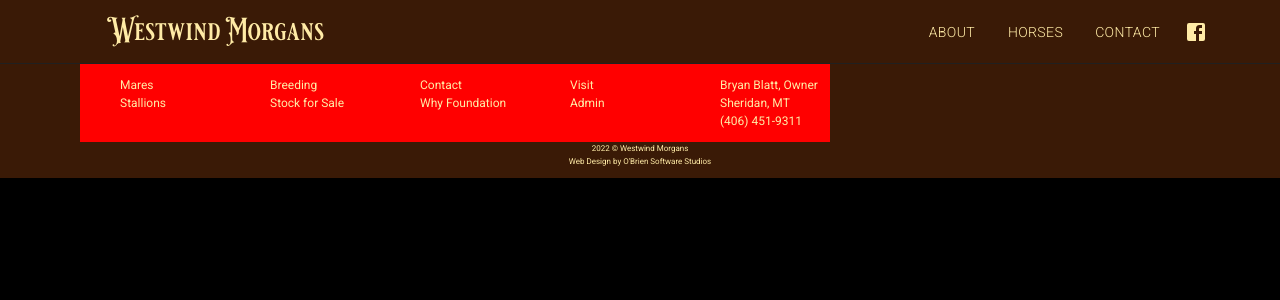
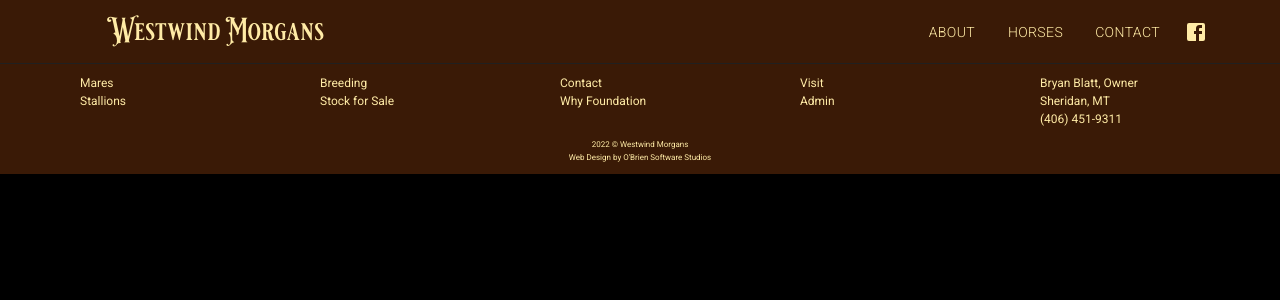
Before and after one commit to whoguy24/westwind-morgans, a React (Create React App) app: page /#/login in a window 1280 px wide. Shown: the top 300 px of the page. Built offline with nearby package versions, Linux system fonts and the light colour scheme; no server answers.

Commit message:
Defined css rules for footer.

```diff
--- a/src/components/Footer/FooterDesktop.css
+++ b/src/components/Footer/FooterDesktop.css
@@ -1,9 +1,18 @@
 #footer {
   background-color: #3A1A06;
+  width: 100%;
 }
 
 #footer-group-top {
   display: flex;
+  padding-top: 10px;
+  justify-content: center;
+  margin-left: 80px;
+  margin-right: 80px;
+  width: 100%;
+  min-width: 700px;
+  max-width: 1200px;
+  margin: auto;
 }
 
 #footer-group-bottom {
@@ -11,6 +20,7 @@
   justify-content: center;
   align-items: center;
   flex-direction: column;
+  padding-top: 10px;
   padding-bottom: 10px;
 }
 
@@ -22,13 +32,17 @@
 }
 
 .footer-group-top-column {
-  width: 150px;
-  background-color: red;
+  display: flex;
+  min-width: 140px;
+  width: 100%;
 }
 
 .footer-group-top-column ul {
+  width: 100%;
   list-style-type: none;
   font-size: 12px;
+  margin-top: 0px;
+  margin-bottom: 0px;
 }
 
 .footer-group-top-column li, a {
--- a/src/components/Footer/FooterDesktop.jsx
+++ b/src/components/Footer/FooterDesktop.jsx
@@ -51,9 +51,11 @@
 
                 <div className="footer-group-top-column">
                     <ul>
-                        <li>Bryan Blatt, Owner</li>
-                        <li>Sheridan, MT</li>
-                        <li>(406) 451-9311</li>
+                        <NavLink to="/contact">
+                            Bryan Blatt, Owner<br/>
+                            Sheridan, MT<br/>
+                            (406) 451-9311<br/>
+                        </NavLink>
                     </ul>
                 </div>
 
--- a/src/components/Footer/FooterMobile.css
+++ b/src/components/Footer/FooterMobile.css
@@ -1,4 +1,4 @@
-#footer {
+/* #footer {
   display: block;
   margin: auto;
   padding-left: 80px;
@@ -86,4 +86,4 @@
 #footer-button:hover {
   color: #d9831a;
   cursor: pointer;
-}
+} */
```
